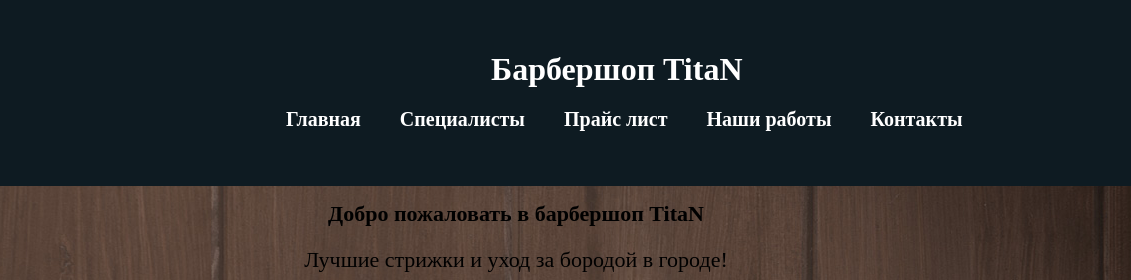
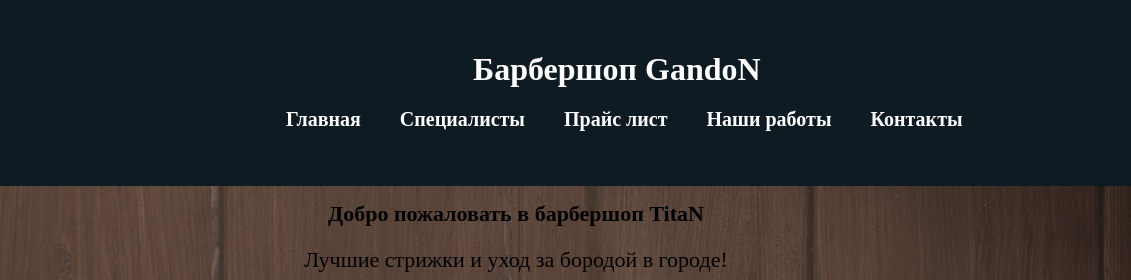
Before and after one commit to egricxx/barbershop, a plain HTML site: page index.html in a window 1280 px wide. Shown: the top 280 px of the page, 149-1280 px from the left. Drawn offline with Linux system fonts and the light colour scheme; files whose address does not match are found by name.

Commit message:
важная правка опечатки

```diff
--- a/index.html
+++ b/index.html
@@ -24,7 +24,7 @@
             </div>
 
             <div class="container menu">
-                <h1>Барбершоп TitaN</h1>
+                <h1>Барбершоп GandoN</h1>
 
                 <nav class="navigation">
                     <ul>
```
